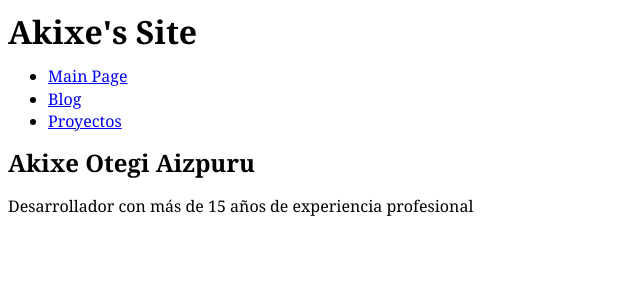
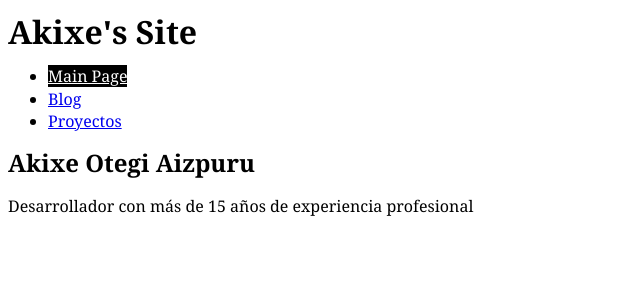
Before and after one commit to akixe/personal_site, a Jekyll site: the page built from index.html, in a window 1280 px wide. Shown: the top 300 px of the page, without its empty margins (0-640 px from the left). Built offline with Jekyll 4.4.1, drawn with Linux system fonts in a browser that asks for light colours; Markdown is read by kramdown in place of the engine named in the settings.

Commit message:
Activates highlight on selected menu option. Learning Jekyll's {%if%}{%endif%}

```diff
--- a/_includes/nav.html
+++ b/_includes/nav.html
@@ -1,7 +1,7 @@
 <nav>
     <ul>
-        <li><a href="{{site.baseurl}}">Main Page</a></li>
-        <li><a href="{{site.baseurl}}/blog.html">Blog</a></li>
-        <li><a href="{{site.baseurl}}/portfolio.html">Proyectos</a></li>
+        <li><a href="{{site.baseurl}}/" class="{% if page.url == '/' %}current{% endif %}">Main Page</a></li>
+        <li><a href="{{site.baseurl}}/blog.html" class="{% if page.url == '/blog.html' %}current{% endif %}">Blog</a></li>
+        <li><a href="{{site.baseurl}}/portfolio.html" class="{% if page.url == '/portfolio.html' %}current{% endif %}">Proyectos</a></li>
     </ul>
 </nav>
--- a/css/style.css
+++ b/css/style.css
@@ -3,3 +3,8 @@ html {
     padding: 0;
     font: normal 100%/1.4em Georgia,serif;
 }
+
+.current {
+    background-color: #000;
+    color: #fff;
+}
```
